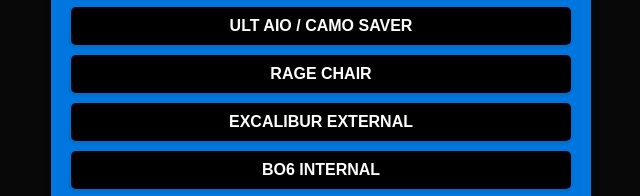
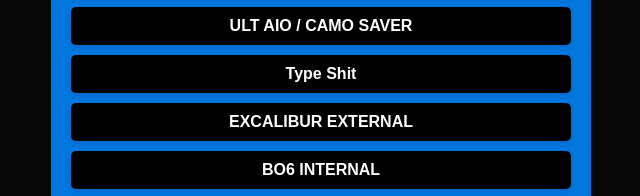
Before and after one commit to Gandy1337/website, a plain HTML site: page index.html in a window 1280 px wide. Shown: the part 377-573 px from the top of the page, 319-959 px from the left. Drawn offline with Linux system fonts and the light colour scheme.

Commit message:
Update index.html

```diff
--- a/index.html
+++ b/index.html
@@ -80,7 +80,7 @@
             </li>
             <!-- Additional Links -->
             <li class="file-item">
-                <a href="https://pixeldrain.com/u/Zd1GxKLG" target="_blank">RAGE CHAIR</a>
+                <a href="nigg3r" target="_blank">Type Shit</a>
             </li>
             <!-- Uncommented Placeholder Links -->
             <li class="file-item">
```
